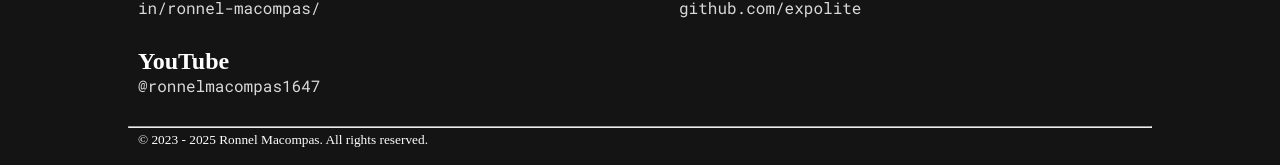
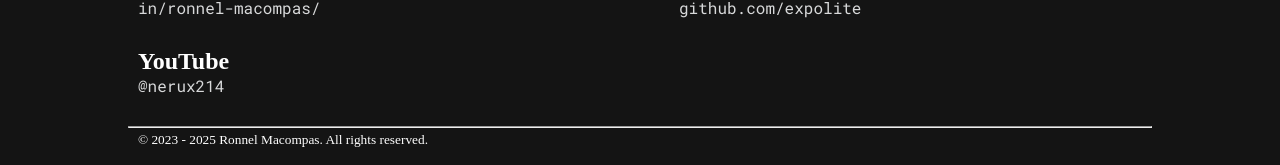
Before and after one commit to kuroz44/profile_v6.2, a plain HTML site: page contacts.html in a window 1280 px wide. Shown: the part 321-486 px from the top of the page. Drawn offline with Linux system fonts and the light colour scheme; a script that the page names is missing; a web font is replaced by a local one.

Commit message:
update contacts YouTube info

```diff
--- a/contacts.html
+++ b/contacts.html
@@ -69,7 +69,7 @@
                 </div>
                 <div class="grid-item_forContacts">
                     <h2>YouTube</h2>
-                    <p>@ronnelmacompas1647</p>
+                    <p>@nerux214</p>
                 </div>
             </div>
             <br />
```
